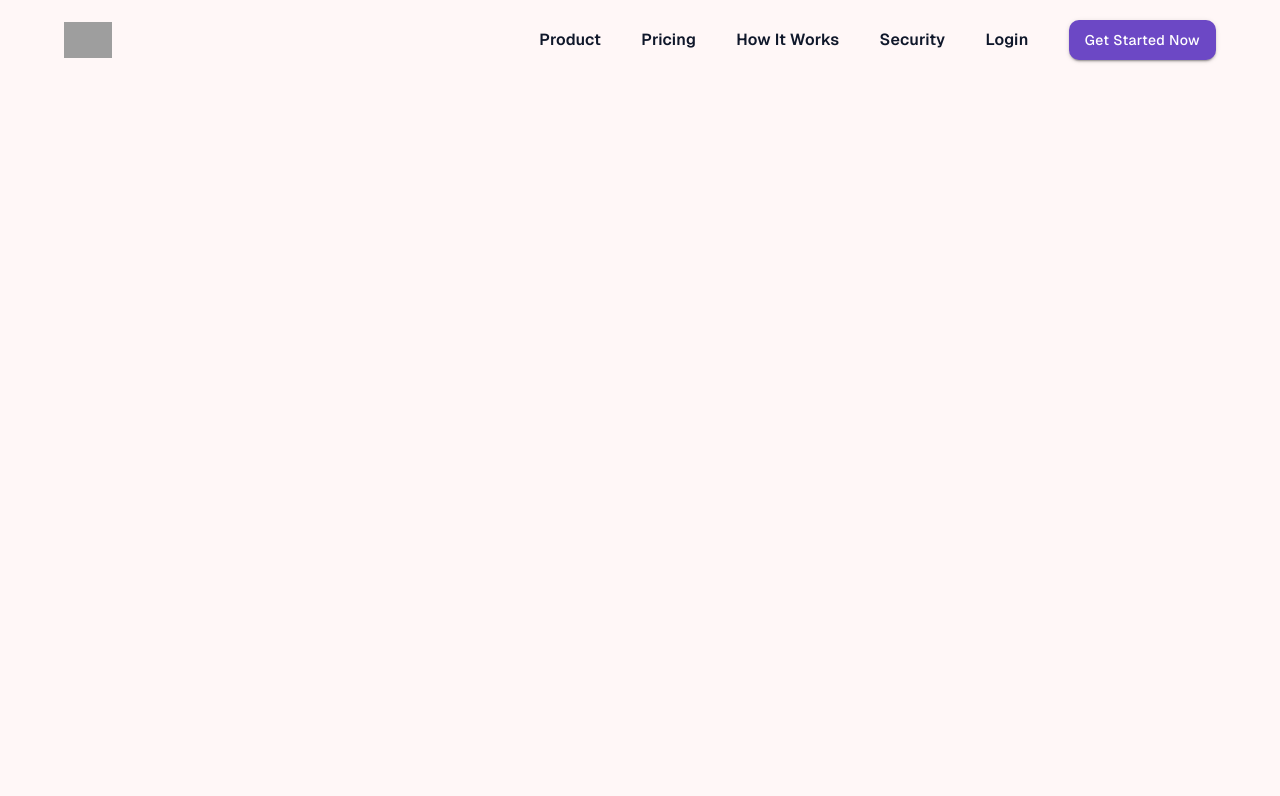
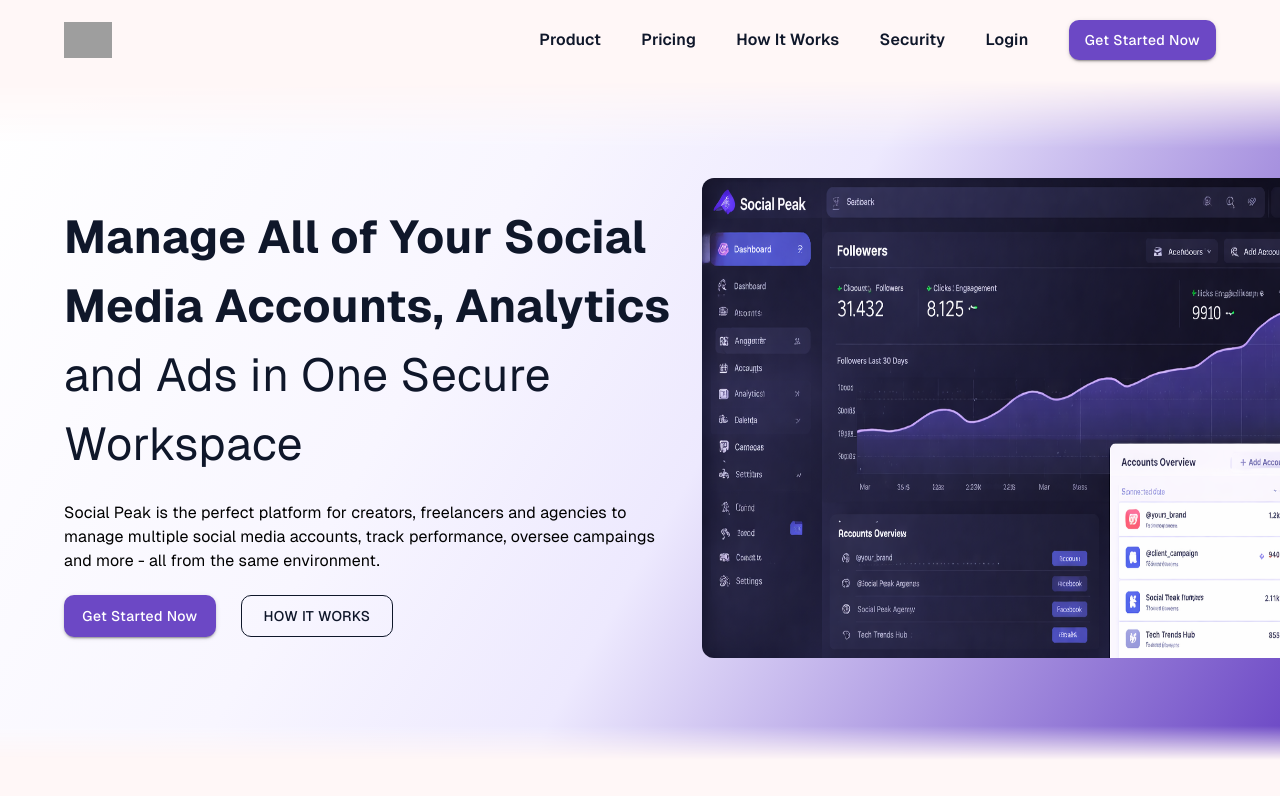
Before and after one commit to socialpeakhq/social-peak-landing, a React (Vite) app: page / in a window 1280 px wide. Shown: the top 796 px of the page. Built offline with nearby package versions, Linux system fonts and the light colour scheme; grey boxes are pictures that could not be loaded.

Commit message:
finished hero section

```diff
--- a/src/components/Content/index.tsx
+++ b/src/components/Content/index.tsx
@@ -8,6 +8,7 @@
   return (
     <div className={styles.content}>
       <Routes>
+        <Route path="/" element={<Home />} />
         <Route path="/home" element={<Home />} />
       </Routes>
     </div>
--- /dev/null
+++ b/src/components/GetStartedButton/index.tsx
@@ -0,0 +1,11 @@
+import { type ReactElement } from "react";
+import { Button } from "@mui/material";
+import styles from "./styles.module.scss"
+
+export default function GetStartedButton(): ReactElement {
+  return (
+    <Button variant="contained" className={styles.getStartedButton}>
+      Get Started Now
+    </Button>
+  )
+}
--- /dev/null
+++ b/src/components/GetStartedButton/styles.module.scss
@@ -0,0 +1,12 @@
+.getStartedButton {
+  border-radius: 10px;
+  text-transform: none;
+  background-color: var(--accent-purple);
+  text-wrap-mode: nowrap;
+  min-width: auto;
+  height: 100%;
+  width: 100%;
+  &:hover {
+    background-color: var(--primary-blue);
+  }
+}
--- a/src/components/Header/Navigation/index.tsx
+++ b/src/components/Header/Navigation/index.tsx
@@ -1,8 +1,9 @@
 import { type ReactElement } from "react";
 import { Link } from "react-router";
 import { NAVIGATION_ROUTES } from "../../../utilities/constants/headerConsts";
-import { Box, Button, Typography } from "@mui/material";
+import { Box, Typography } from "@mui/material";
 import styles from "./styles.module.scss"
+import GetStartedButton from "../../GetStartedButton";
 
 
 export default function Navigation(): ReactElement {
@@ -25,9 +26,9 @@
           Login
         </Typography>
       </Box>
-      <Button variant="contained" className={styles.getStartedButton}>
-        Get Started Now
-      </Button>
+      <Box className={styles.container}>
+        <GetStartedButton />
+      </Box>
     </Box>
   )
 }
--- a/src/components/Header/Navigation/styles.module.scss
+++ b/src/components/Header/Navigation/styles.module.scss
@@ -24,14 +24,6 @@
   }
 }
 
-.getStartedButton {
-  border-radius: 10px;
-  text-transform: none;
-  background-color: var(--accent-purple);
-  text-wrap-mode: nowrap;
-  min-width: auto;
+.container {
   height: 50%;
-  &:hover {
-    background-color: var(--primary-blue);
-  }
 }
--- a/src/pages/home/Container/styles.module.scss
+++ b/src/pages/home/Container/styles.module.scss
@@ -1,5 +1,4 @@
 .homepageContainer {
   height: 100%;
   width: 100%;
-  background-color: red;
 }
--- a/src/pages/home/components/HeroSection/index.tsx
+++ b/src/pages/home/components/HeroSection/index.tsx
@@ -1,12 +1,27 @@
 import { type ReactElement } from "react";
-import { Box } from "@mui/material";
+import { Box, Button, Typography } from "@mui/material";
+import GetStartedButton from "../../../../components/GetStartedButton";
+import dashbord from "../../../../assets/images/dashboard_demo.png"
 import styles from "./styles.module.scss"
 
 export default function HeroSection(): ReactElement {
   return (
     <Box className={styles.heroContainer}>
-      <Box className={styles.heroLabels}></Box>
-      <Box className={styles.heroImage}></Box>
+      <Box className={styles.heroLabels}>
+        <Typography className={styles.mainLabel}>Manage All of Your Social Media Accounts, Analytics <span>and Ads in One Secure Workspace</span></Typography>
+        <Typography>Social Peak is the perfect platform for creators, freelancers and agencies to manage multiple social media accounts, track performance, oversee campaings and more - all from the same environment.</Typography>
+        <Box className={styles.actionsContainer}>
+          <Box className={styles.getStartedContainer}>
+            <GetStartedButton />
+          </Box>
+          <Button variant="outlined" className={styles.actionButton}>
+            How It Works
+          </Button>
+        </Box>
+      </Box>
+      <Box className={styles.heroImage}>
+        <img src={dashbord} className={styles.img} />
+      </Box>
     </Box>
   )
 }
--- a/src/pages/home/components/HeroSection/styles.module.scss
+++ b/src/pages/home/components/HeroSection/styles.module.scss
@@ -0,0 +1,87 @@
+.heroContainer {
+  display: flex;
+  align-items: center;
+  height: 100%;
+  min-height: 85dvh;
+  padding: 0px 5%;
+  padding-right: 0px;
+  background: linear-gradient(
+    120deg,
+    #ffffff 0%,
+    #f8f6ff 35%,
+    #ede9fe 55%,
+    var(--accent-purple) 100%
+  );
+
+  -webkit-mask-image: linear-gradient(
+    to bottom,
+    transparent 0%,
+    black 10%,
+    black 95%,
+    transparent 100%
+  );
+  mask-image: linear-gradient(
+    to bottom,
+    transparent 0%,
+    black 10%,
+    black 95%,
+    transparent 100%
+  );
+}
+
+.heroLabels {
+  width: 50%;
+  height: 100%;
+  display: flex;
+  flex-direction: column;
+  justify-content: flex-start;
+  gap: 22px;
+}
+
+.mainLabel {
+  color: var(--text-color);
+  font-size: 46px;
+  font-weight: bold;
+  span {
+    font-weight: normal;
+  }
+}
+
+.heroImage {
+  width: 50%;
+  height: 100%;
+  overflow: hidden;
+}
+
+.img {
+  position: relative;
+  width: 100%;
+  left: 5%;
+  border-radius: 12px;
+  min-height: 60dvh;
+}
+
+.actionsContainer {
+  display: flex;
+  width: 100%;
+  justify-content: flex-start;
+  gap: 25px;
+}
+
+.getStartedContainer {
+  width: 25%;
+  height: 42px;
+}
+
+.actionButton {
+  width: 25%;
+  border: solid 1px var(--text-color);
+  color: var(--text-color);
+  border-radius: 10px;
+  height: 42px;
+  transition: all 0.2s;
+  &:hover {
+    border: solid 1px var(--accent-purple);
+    color: var(--accent-purple);
+  }
+}
```
